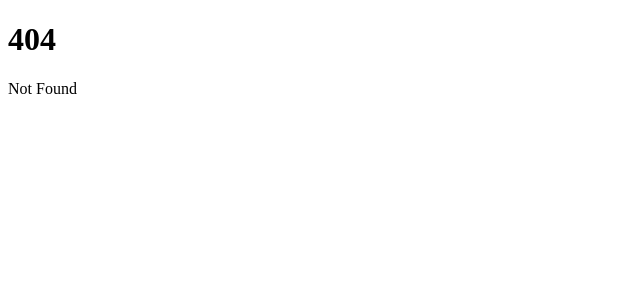
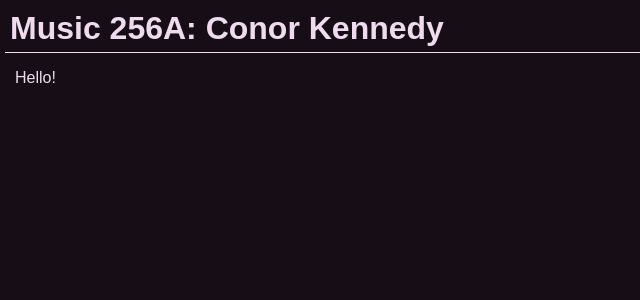
Before and after one commit to Vince7778/256a-website, a SvelteKit app: page /hw1 in a window 1280 px wide. Before the commit this address had no page. Shown: the top 300 px of the page, without its empty margins (0-640 px from the left). Built offline with nearby package versions, Linux system fonts and the light colour scheme.

Commit message:
basic scaffolding

```diff
--- a/package.json
+++ b/package.json
@@ -13,6 +13,7 @@
 	},
 	"devDependencies": {
 		"@sveltejs/adapter-auto": "^3.0.0",
+		"@sveltejs/adapter-static": "^3.0.5",
 		"@sveltejs/kit": "^2.0.0",
 		"@sveltejs/vite-plugin-svelte": "^3.0.0",
 		"@types/eslint": "^9.6.0",
--- a/src/app.html
+++ b/src/app.html
@@ -6,7 +6,7 @@
 		<meta name="viewport" content="width=device-width, initial-scale=1" />
 		%sveltekit.head%
 	</head>
-	<body data-sveltekit-preload-data="hover">
+	<body data-sveltekit-preload-data="hover" style="margin: 0">
 		<div style="display: contents">%sveltekit.body%</div>
 	</body>
 </html>
--- /dev/null
+++ b/src/lib/components/Header.svelte
@@ -0,0 +1,25 @@
+<script lang="ts">
+
+</script>
+
+<div class="header">
+    <div class="title"><a href="/" class="hidden-a">Music 256A: Conor Kennedy</a></div>
+</div>
+
+<style>
+    .header {
+        display: flex;
+        flex-direction: row;
+        align-items: center;
+        gap: 5px;
+
+        border-bottom: 1px solid var(--fg-color);
+        padding: 5px;
+        margin: 5px 5px 10px 5px;
+    }
+
+    .title {
+        font-size: 2em;
+        font-weight: bold;
+    }
+</style>
--- /dev/null
+++ b/src/lib/styles.css
@@ -0,0 +1,18 @@
+* {
+    font-family: sans-serif;
+
+    --bg-color: #160d16;
+    --fg-color: #eedcee;
+
+    background-color: var(--bg-color);
+    color: var(--fg-color);
+}
+
+.hidden-a {
+    color: inherit;
+    text-decoration: inherit;
+}
+
+.hidden-a:hover {
+    text-decoration: underline;
+}
--- /dev/null
+++ b/src/routes/+layout.svelte
@@ -0,0 +1,10 @@
+<script lang="ts">
+	import Header from "$lib/components/Header.svelte";
+    import "$lib/styles.css";
+
+</script>
+
+<Header />
+<div style="margin: 15px">
+    <slot></slot>
+</div>
--- /dev/null
+++ b/src/routes/+layout.ts
@@ -0,0 +1,2 @@
+export const prerender = true;
+export const trailingSlash = "always";
--- a/src/routes/+page.svelte
+++ b/src/routes/+page.svelte
@@ -1,2 +1,2 @@
-<h1>Welcome to SvelteKit</h1>
-<p>Visit <a href="https://kit.svelte.dev">kit.svelte.dev</a> to read the documentation</p>
+
+<a href="hw1/">go here</a>
--- /dev/null
+++ b/src/routes/hw1/+page.svelte
@@ -0,0 +1 @@
+<p>Hello!</p>
--- a/svelte.config.js
+++ b/svelte.config.js
@@ -1,5 +1,5 @@
-import adapter from '@sveltejs/adapter-auto';
-import { vitePreprocess } from '@sveltejs/vite-plugin-svelte';
+import adapter from "@sveltejs/adapter-static";
+import { vitePreprocess } from "@sveltejs/vite-plugin-svelte";
 
 /** @type {import('@sveltejs/kit').Config} */
 const config = {
@@ -11,8 +11,12 @@ const config = {
 		// adapter-auto only supports some environments, see https://kit.svelte.dev/docs/adapter-auto for a list.
 		// If your environment is not supported, or you settled on a specific environment, switch out the adapter.
 		// See https://kit.svelte.dev/docs/adapters for more information about adapters.
-		adapter: adapter()
-	}
+		adapter: adapter({
+			// default options are shown. On some platforms
+			// these options are set automatically — see below
+			pages: "../256a",
+		}),
+	},
 };
 
 export default config;
--- a/vite.config.ts
+++ b/vite.config.ts
@@ -1,6 +1,6 @@
-import { sveltekit } from '@sveltejs/kit/vite';
-import { defineConfig } from 'vite';
+import { sveltekit } from "@sveltejs/kit/vite";
+import { defineConfig } from "vite";
 
 export default defineConfig({
-	plugins: [sveltekit()]
+	plugins: [sveltekit()],
 });
```
Also changed, not shown: eslint.config.js (+16 -16 lines), 2 other files (tests, documents, lock files or other folders).
